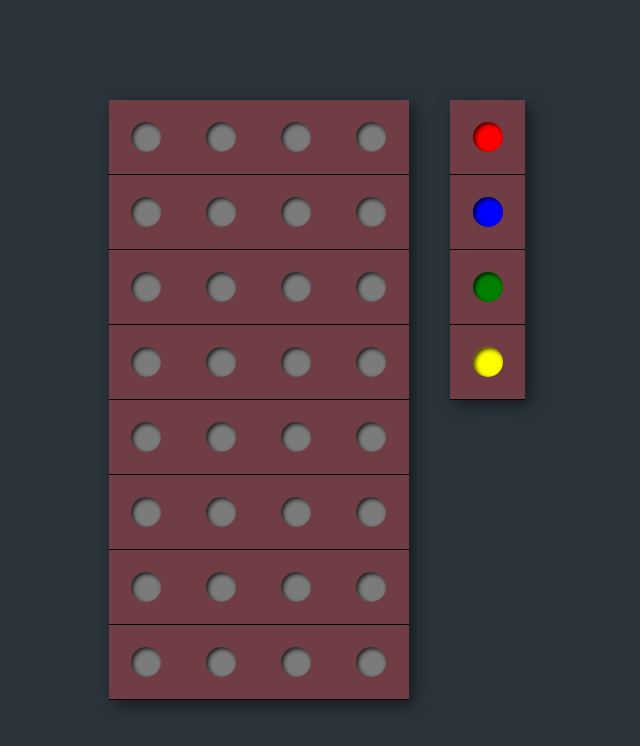
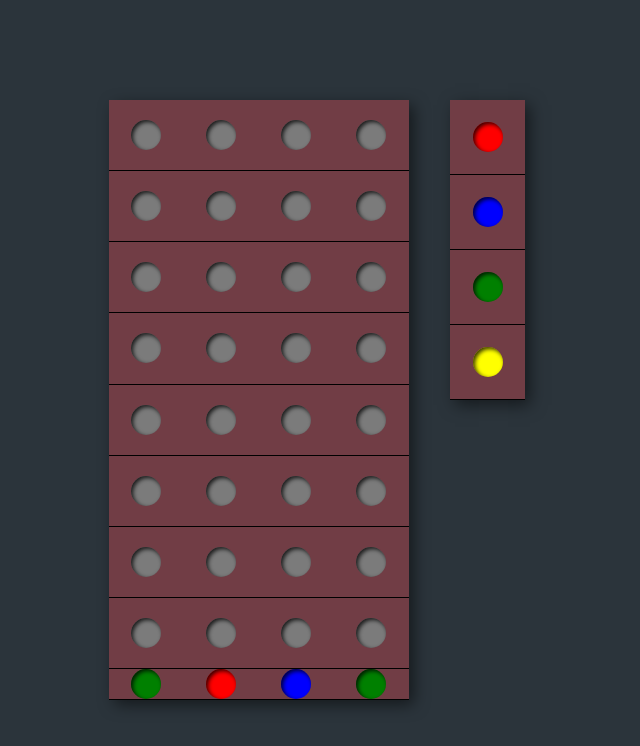
Before and after one commit to ajarek/react-95-vite-Master-Mind, a React (Vite) app: page / in a window 1280 px wide. Shown: the top 746 px of the page, without its empty margins (323-963 px from the left). Built offline with nearby package versions, Linux system fonts and the light colour scheme.

Commit message:
added helper ColorRandom

```diff
--- a/src/App.jsx
+++ b/src/App.jsx
@@ -3,7 +3,7 @@ import Panel from './components/Panel/Panel'
 import { createContext, useState } from 'react'
 export const AppContext = createContext()
 function App() {
-  const [selectedBackground, setSelectedBackground] = useState('yellow')
+  const [selectedBackground, setSelectedBackground] = useState('')
 
   return (
     <div style={{display:'flex', justifyContent:'space-evenly', width:'100%'}}>
--- a/src/components/Board/Board.jsx
+++ b/src/components/Board/Board.jsx
@@ -1,20 +1,51 @@
-import { React, useContext } from 'react'
+import { React, useContext, useState } from 'react'
 import { AppContext } from '../../App'
+import {ColorRandom} from '../../helper/ColorRandom'
 import './Board.css'
-const array= new Array(32).fill('')
+const array = new Array(32).fill('')
 const Board = () => {
   const { selectedBackground, setSelectedBackground } = useContext(AppContext)
+  const [arraySelectedColors, setArraySelectedColors] = useState([])
+  const [arrayRandomColors, setArrayRandomColors] = useState(ColorRandom())
+
+
+  const addColors = (e) => {
+    if (arraySelectedColors.length < 4) {
+      e.target.style.background = selectedBackground
+      setArraySelectedColors([
+        ...arraySelectedColors,
+        e.target.style.background,
+      ])
+    }
+  }
+  console.log(arrayRandomColors)
   return (
     <div className='board'>
-      {array.map((br,index)=>{
-        return(
-          <div key={index} className='item'>
-          <div className='circle' onClick={(e)=>e.target.style.background=selectedBackground} >{br}</div>
-        </div>
+      {array.map((br, index) => {
+        return (
+          <div
+            key={index}
+            className='item'
+          >
+            <div
+              className='circle'
+              onClick={addColors}
+            >
+              {br}
+            </div>
+          </div>
         )
       })}
+      {/* podgląd */}
+      {arrayRandomColors.map((color, index) =>{
 
-
+        return  <div
+        key={index}
+        className='item'
+      >
+         <div style={{background:color}} className='circle'></div>
+         </div>
+      })}
     </div>
   )
 }
--- /dev/null
+++ b/src/helper/ColorRandom.jsx
@@ -0,0 +1,11 @@
+
+
+export const ColorRandom = () => {
+  const arrayColors=['red', 'green', 'blue', 'yellow']
+  let newArrayColors=[]
+   for(let i=0; i<arrayColors.length; i++) {
+    let randomIndexColors=Math.floor(Math.random()*arrayColors.length);
+    newArrayColors.push(arrayColors[randomIndexColors])
+   }
+   return newArrayColors
+}
```
